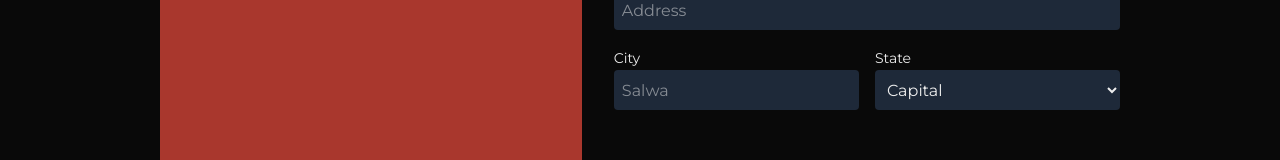
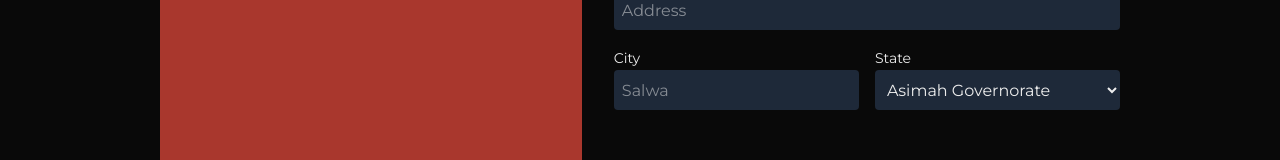
Before and after one commit to Achtelnote/iron-gym, a Next.js app: page /en/checkout in a window 1280 px wide. Shown: the part 590-750 px from the top of the page. Built offline with nearby package versions, Linux system fonts and the light colour scheme; a web font is replaced by a local one.

Commit message:
Minor bug fixes

```diff
--- a/components/form/input-field.tsx
+++ b/components/form/input-field.tsx
@@ -5,6 +5,7 @@ type InputFieldProps = {
   value?: string;
   label?: string;
   placeholder?: string;
+  required?: boolean;
   prefix?: React.ReactNode;
   postfix?: React.ReactNode;
   className?: string;
@@ -23,6 +24,7 @@ export default function InputField({
   value,
   label = "",
   placeholder = "",
+  required = false,
   prefix,
   postfix,
   className = "",
@@ -55,6 +57,7 @@ export default function InputField({
           onChange={onChange}
           pattern={pattern || undefined}
           list={`datalist-${name || id}`}
+          required={required}
           {...props}
         />
         {
--- a/components/navbar.tsx
+++ b/components/navbar.tsx
@@ -96,7 +96,7 @@ function MenuButton({ onClick }: { onClick?: () => void; }) {
 
   if (location !== '/') {
     return (
-      <button className="lg:hidden p-6 hover:bg-[var(--color-nav-item-hover)] cursor-pointer" onClick={nav.back}>
+      <button className="lg:hidden p-6 hd:hover:bg-[var(--color-nav-item-hover)] cursor-pointer" onClick={nav.back}>
         <LuChevronLeft size={24} />
       </button>
     )
@@ -130,7 +130,7 @@ function NavItem({
   return (
     <Link href={href} className={`py-6 px-2 2xl:py-6 2xl:px-4 text-sm 2xl:text-base border-2 hover:bg-[var(--color-nav-item-hover)]/30 border-transparent ${active ? "underline underline-offset-8" : ""} ${className}`} onClick={onClick}>
       {icon}
-      <Typography className="hidden hd:block" uppercase>
+      <Typography uppercase>
         {label}
       </Typography>
     </Link>
--- a/components/product-card.tsx
+++ b/components/product-card.tsx
@@ -3,7 +3,7 @@ import { unstable_ViewTransition as ViewTransition } from 'react';
 import Link from "next/link";
 import { ProductImage } from "./product-thumbnail";
 import Button from './button';
-import { useTranslations } from 'next-intl';
+import { useLocale, useTranslations } from 'next-intl';
 import { Product } from '@/types';
 import { addToCart } from '@/Utils/cartHelper';
 
@@ -15,7 +15,8 @@ type ProductCardProps = {
 };
 
 export default function ProductCard({ product, onClick }: ProductCardProps) {
-  const t = useTranslations("Product")
+  const t = useTranslations("Product");
+  const locale = useLocale();
 
   return (
     <div className="relative sm:min-h-[300px] mt-4 rounded-2xl bg-white/5 hover:bg-white/10 transition-colors duration-200 shadow-md cursor-pointer">
@@ -33,8 +34,8 @@ export default function ProductCard({ product, onClick }: ProductCardProps) {
           </p>
         </div>
       </Link>
-      <Button className="absolute hidden 2xl:block right-0 bottom-0 text-sm uppercase cursor-pointer" label={t("addToCart")} compact onClick={() => addToCart(product)} />
-      <Button className="absolute block 2xl:hidden right-0 bottom-0 text-xs uppercase cursor-pointer" label={t("addToCartShort")} compact onClick={() => addToCart(product)} />
+      <Button className={`absolute hidden 2xl:block ${locale == "en" ? "right-0": "left-0"} bottom-0 text-sm uppercase cursor-pointer`} label={t("addToCart")} compact onClick={() => addToCart(product)} />
+      <Button className={`absolute block 2xl:hidden ${locale == "en" ? "right-0": "left-0"} bottom-0 text-xs uppercase cursor-pointer`} label={t("addToCartShort")} compact onClick={() => addToCart(product)} />
     </div>
   );
 }
--- a/locales/en.json
+++ b/locales/en.json
@@ -69,6 +69,7 @@
     "title": "Product Page",
     "description": "This is the product page where you can find details about our products.",
     "addToCart": "Add to Cart",
+    "addToCartShort": "Add",
     "buyNow": "Buy Now",
     "price": "{price} {currency}",
     "stock": "{stock} in stock",
--- a/public/states.json
+++ b/public/states.json
@@ -1,353 +1,529 @@
 [
   {
-      "title":{
-         "en":"Capital",
-         "ar": "العاصمة"
+    "title": {
+      "en": "Asimah Governorate",
+      "ar": "محافظة العاصمة"
     },
-      "areas":[
+    "areas": [
       {
-            "en":"Abdullah as-Salim suburb",
-            "ar":"ضاحية عبد الله السالم"
+        "en": "Abdulla Al-Salem",
+        "ar": "ضاحية عبد الله السالم"
       },
       {
-            "en":"Adiliya",
-            "ar":"العديلية"
+        "en": "Adailiya",
+        "ar": "العديلية"
       },
       {
-            "en":"Bneid il-Gār",
-            "ar":"بنيد القار"
+        "en": "Al-Sour Gardens",
+        "ar": "حدائق السور"
       },
       {
-            "en":"Da'iya",
-            "ar":"الدعية"
+        "en": "Bnaid Al-Qar",
+        "ar": "بنيد القار"
       },
       {
-            "en":"Dasma",
-            "ar":"الدسمة"
+        "en": "Daiya",
+        "ar": "الدعية"
       },
       {
-            "en":"Dasmān",
-            "ar":"دسمان"
+        "en": "Dasma",
+        "ar": "الدسمة"
       },
       {
-            "en":"Doha",
-            "ar":"الدوحة"
+        "en": "Doha",
+        "ar": "الدوحة"
       },
       {
-            "en":"Faiha'",
-            "ar":"الفيحاء"
+        "en": "Doha Port",
+        "ar": "ميناء الدوحة"
       },
       {
-            "en":"Ghirnata",
-            "ar":"غرناطة"
+        "en": "Faiha",
+        "ar": "الفيحاء"
       },
       {
-            "en":"Jabir al-Ahmad City",
-            "ar":"مدينة جابر الأحمد"
+        "en": "Failaka Island",
+        "ar": "فيلكا"
       },
       {
-            "en":"Jibla",
-            "ar":"جبلة"
+        "en": "Granada",
+        "ar": "غرناطة"
       },
       {
-            "en":"Kaifan",
-            "ar":"كيفان"
+        "en": "Jibla",
+        "ar": "جِبْلَة"
       },
       {
-            "en":"Khaldiya",
-            "ar":"الخالدية"
+        "en": "Kaifan",
+        "ar": "كيفان"
       },
       {
-            "en":"Mansūriya",
-            "ar":"المنصورية"
+        "en": "Khaldiya",
+        "ar": "الخالدية"
       },
       {
-            "en":"Mirgāb",
-            "ar":"المرقاب"
+        "en": "Mansouriya",
+        "ar": "المنصورية"
       },
       {
-            "en":"Nahdha",
-            "ar":"النهضة"
+        "en": "Mirqab",
+        "ar": "المرقاب"
       },
       {
-            "en":"Nuzha",
-            "ar":"النزهة"
+        "en": "Nahdha",
+        "ar": "النهضة"
       },
       {
-            "en":"Qadsiya",
-            "ar":"القادسية"
+        "en": "North West Sulaibikhat",
+        "ar": "شمال غرب الصليبيخات"
       },
       {
-            "en":"Qairawān",
-            "ar":"القيروان"
+        "en": "Nuzha",
+        "ar": "النزهة"
       },
       {
-            "en":"Qurtuba",
-            "ar":"قرطبة"
+        "en": "Qadsiya",
+        "ar": "القادسية"
       },
       {
-            "en":"Rai",
-            "ar":"الري"
+        "en": "Qortuba",
+        "ar": "قرطبة"
       },
       {
-            "en":"Rawda",
-            "ar":"الروضة"
+        "en": "Rawda",
+        "ar": "الروضة"
       },
       {
-            "en":"Salhiya",
-            "ar":"الصالحية"
+        "en": "Shamiya",
+        "ar": "الشامية"
       },
       {
-            "en":"Sawābir",
-            "ar":"الصوابر"
+        "en": "Sharq",
+        "ar": "شرق"
       },
       {
-            "en":"Shamiya",
-            "ar":"الشامية"
+        "en": "Shuwaikh",
+        "ar": "الشويخ"
       },
       {
-            "en":"Sharq",
-            "ar":"شرق"
+        "en": "Shuwaikh Industrial Area",
+        "ar": "الشويخ الصناعية"
       },
       {
-            "en":"Shuwaikh",
-            "ar":"الشويخ"
+        "en": "Shuwaikh Port",
+        "ar": "ميناء الشويخ"
       },
       {
-            "en":"Sulaibikhat",
-            "ar":"الصليبخات"
+        "en": "Sulaibikhat",
+        "ar": "الصليبخات"
       },
       {
-            "en":"Surra",
-            "ar":"السرة"
+        "en": "Qairawan",
+        "ar": "القيروان"
       },
       {
-            "en":"Yarmūk",
-            "ar":"اليرموك"
+        "en": "Surra",
+        "ar": "السرة"
+      },
+      {
+        "en": "Ouha Island",
+        "ar": "جزيرة أوها"
+      },
+      {
+        "en": "Mischan Island",
+        "ar": "جزيرة ميشان"
+      },
+      {
+        "en": "Umm an Namil Island",
+        "ar": "جزيرة ام النمل"
+      },
+      {
+        "en": "Yarmouk",
+        "ar": "اليرموك"
       }
     ]
   },
   {
-      "title":{
-         "en":"Hawalli",
+    "title": {
+      "en": "Hawalli Governorate",
+      "ar": "محافظة حولي"
+    },
+    "areas": [
+      {
+        "en": "Bayan",
+        "ar": "بيان"
+      },
+      {
+        "en": "Jabriya",
+        "ar": "الجابرية"
+      },
+      {
+        "en": "Rumaithiya",
+        "ar": "الرميثية"
+      },
+      {
+        "en": "Salam",
+        "ar": "سلام"
+      },
+      {
+        "en": "Salwa",
+        "ar": "سلوى"
+      },
+      {
+        "en": "Al-Bida'a",
+        "ar": "البدع"
+      },
+      {
+        "en": "Anjafa",
+        "ar": "أنجفة"
+      },
+      {
+        "en": "Hawalli",
         "ar": "حولي"
       },
-      "areas":[
       {
-            "en":"Bayān",
-            "ar":"بيان"
+        "en": "Hitteen",
+        "ar": "حطين"
       },
       {
-            "en":"Bi'di'",
-            "ar":"البدع"
+        "en": "Mishrif",
+        "ar": "مشرف"
       },
       {
-            "en":"Hawalli",
-            "ar":"حولي"
+        "en": "Mubarak Al-Abdullah",
+        "ar": "مبارك العبدالله"
       },
       {
-            "en":"Hittin",
-            "ar":"حطين"
+        "en": "Salmiya",
+        "ar": "السالمية"
       },
       {
-            "en":"Jabriya",
-            "ar":"الجابرية"
+        "en": "Shaab",
+        "ar": "الشعب"
       },
       {
-            "en":"Maidan Hawalli",
-            "ar":"ميدان حولي"
+        "en": "Shuhada",
+        "ar": "الشهداء"
       },
       {
-            "en":"Mishrif",
-            "ar":"مشرف"
+        "en": "Al-Siddiq",
+        "ar": "الصديق"
       },
       {
-            "en":"Mubarak aj-Jabir suburb",
-            "ar":"ضاحية مبارك الجابر"
+        "en": "Ministries Area",
+        "ar": "منطقة الوزارات"
       },
       {
-            "en":"Nigra",
-            "ar":"النقرة"
-         },
-         {
-            "en":"Rumaithiya",
-            "ar":"الرميثية"
-         },
-         {
-            "en":"Salmiya",
-            "ar":"السالمية"
-         },
-         {
-            "en":"Salwa",
-            "ar":"سلوى"
-         },
-         {
-            "en":"Sha'ab",
-            "ar":"الشعب"
-         },
-         {
-            "en":"South Surra",
-            "ar":"جنوب السرة"
+        "en": "Zahra",
+        "ar": "الزهراء"
       }
     ]
   },
   {
-      "title":{
-         "en":"Mubarak al-Kabeer",
+    "title": {
+      "en": "Mubarak Al-Kabeer Governorate",
+      "ar": "محافظة مبارك الكبير"
+    },
+    "areas": [
+      {
+        "en": "Abu Al Hasaniya",
+        "ar": "أبو الحصانية"
+      },
+      {
+        "en": "Abu Ftaira",
+        "ar": "أبو فطيرة"
+      },
+      {
+        "en": "Al-Adan",
+        "ar": "العدان"
+      },
+      {
+        "en": "Al Qurain",
+        "ar": "القرين"
+      },
+      {
+        "en": "Al-Qusour",
+        "ar": "القصور"
+      },
+      {
+        "en": "Al-Fnaitees",
+        "ar": "الفنيطيس"
+      },
+      {
+        "en": "Messila",
+        "ar": "المسيلة"
+      },
+      {
+        "en": "Al-Masayel",
+        "ar": "المسايل"
+      },
+      {
+        "en": "Mubarak Al-Kabeer",
         "ar": "مبارك الكبير"
       },
-      "areas":[
       {
-            "en":"Abu 'Fteira",
-            "ar":"أبو فطيرة"
+        "en": "Sabah Al-Salem",
+        "ar": "صباح السالم"
       },
       {
-            "en":"Adān",
-            "ar":"العدان"
+        "en": "Subhan Industrial",
+        "ar": "صبحان"
       },
       {
-            "en":"Fintās",
-            "ar":"الفنطاس"
+        "en": "Wista",
+        "ar": "وسطي"
       },
       {
-            "en":"Funaitīs",
-            "ar":"الفنيطيس"
-         },
-         {
-            "en":"Misīla",
-            "ar":"المسيلة"
-         },
-         {
-            "en":"Mubarak al-Kabeer",
-            "ar":"مبارك الكبير"
-         },
-         {
-            "en":"Qurain",
-            "ar":"القرين"
-         },
-         {
-            "en":"Qusūr",
-            "ar":"القصور"
-         },
-         {
-            "en":"Sabah as-Salim suburb",
-            "ar":"ضاحية صباح السالم"
-         },
-         {
-            "en":"Sabhān",
-            "ar":"صبحان"
+        "en": "West Abu Ftaira Herafiya",
+        "ar": "غرب ابو فطيرة حرفية"
       }
     ]
   },
   {
-      "title":{
-         "en":"Ahmadi",
+    "title": {
+      "en": "Ahmadi Governorate",
+      "ar": "محافظة الأحمدي"
+    },
+    "areas": [
+      {
+        "en": "Abu Halifa",
+        "ar": "أبو حليفة"
+      },
+      {
+        "en": "Mina Abdulla",
+        "ar": "ميناء عبد الله"
+      },
+      {
+        "en": "Ahmadi",
         "ar": "الأحمدي"
       },
-      "areas":[
       {
-            "en":"Abdullah Port",
-            "ar":"ميناء عبد الله"
+        "en": "Ali Sabah Al-Salem",
+        "ar": "علي صباح السالم"
       },
       {
-            "en":"Abu Hulaifa",
-            "ar":"أبو حليفة"
+        "en": "Egaila",
+        "ar": "العقيلة"
       },
       {
-            "en":"Agricultural Wafra",
-            "ar":"الوفرة الزراعية"
+        "en": "Bar Al-Ahmadi",
+        "ar": "بر الأحمدي"
       },
       {
-            "en":"Ahmadi",
-            "ar":"الأحمدي"
+        "en": "Bnaider",
+        "ar": "بنيدر"
       },
       {
-            "en":"Ali as-Salim suburb",
-            "ar":"ضاحية علي صباح السالم"
+        "en": "Dhaher",
+        "ar": "الظهر"
       },
       {
-            "en":"Aqila",
-            "ar":"العقيلة"
+        "en": "Fahaheel",
+        "ar": "الفحيحيل"
       },
       {
-            "en":"Bneidar",
-            "ar":"بنيدر"
+        "en": "Fahad Al-Ahmad",
+        "ar": "فهد الأحمد"
       },
       {
-            "en":"Fahaheel",
-            "ar":"الفحيحيل"
+        "en": "Hadiya",
+        "ar": "هدية"
       },
       {
-            "en":"Fahd al-Ahmad Suburb",
-            "ar":"ضاحية فهد الأحمد"
+        "en": "Jaber Al-Ali",
+        "ar": "جابر العلي"
       },
       {
-            "en":"Hadiya",
-            "ar":"هدية"
+        "en": "Al-Julaia'a",
+        "ar": "الجليعة"
       },
       {
-            "en":"Jabir al-Ali Suburb",
-            "ar":"ضاحية جابر العلي"
+        "en": "Khairan",
+        "ar": "الخيران"
       },
       {
-            "en":"Jilei'a",
-            "ar":"الجليعة"
+        "en": "Mahboula",
+        "ar": "المهبولة"
       },
       {
-            "en":"Khairan",
-            "ar":"الخيران"
+        "en": "Mangaf",
+        "ar": "المنقف"
       },
       {
-            "en":"Khairan City",
-            "ar":"مدينة الخيران"
+        "en": "Magwa",
+        "ar": "المقوع"
       },
       {
-            "en":"Mahbula",
-            "ar":"المهبولة"
+        "en": "Wafra Residential",
+        "ar": "وفرة السكنية"
       },
       {
-            "en":"Mangaf",
-            "ar":"المنقف"
+        "en": "Al-Nuwaiseeb",
+        "ar": "النويصيب"
       },
       {
-            "en":"Miqwa'",
-            "ar":"المقوع"
+        "en": "Riqqa",
+        "ar": "الرقة"
       },
       {
-            "en":"Nuwaiseeb",
-            "ar":"النويصيب"
+        "en": "Sabah Al-Ahmad",
+        "ar": "صباح الأحمد"
+      }
+    ]
   },
   {
-            "en":"Rigga",
-            "ar":"الرقة"
+    "title": {
+      "en": "Farwaniya Governorate",
+      "ar": "محافظة الفروانية"
+    },
+    "areas": [
+      {
+        "en": "Abdullah Al-Mubarak",
+        "ar": "عبدالله المبارك"
       },
       {
-            "en":"Sabah al-Ahmad City",
-            "ar":"مدينة صباح الأحمد"
+        "en": "Abraq Khaitan",
+        "ar": "أبرق خيطان"
       },
       {
-            "en":"Sabah al-Ahmad Nautical City",
-            "ar":"مدينة صباح الأحمد البحرية"
+        "en": "Al-Andalus",
+        "ar": "الأندلس"
       },
       {
-            "en":"Sabahiya",
-            "ar":"الصباحية"
+        "en": "Al-Ardiya",
+        "ar": "العارضية"
       },
       {
-            "en":"Shu'aiba",
-            "ar":"الشعيبة"
+        "en": "Al-Firdous",
+        "ar": "الفردوس"
       },
       {
-            "en":"Wafra",
-            "ar":"الوفرة"
+        "en": "Al-Jahra Highway",
+        "ar": "طريق الجهراء"
       },
       {
-            "en":"Zoor",
-            "ar":"الزور"
+        "en": "Al-Omariya",
+        "ar": "العمرية"
       },
       {
-            "en":"Zuhar",
-            "ar":"الظهر"
+        "en": "Al-Rabiya",
+        "ar": "الرابية"
+      },
+      {
+        "en": "Al-Rawdha",
+        "ar": "الروضة"
+      },
+      {
+        "en": "Al-Riggae",
+        "ar": "الرقعي"
+      },
+      {
+        "en": "Al-Shadadiya",
+        "ar": "الشدادية"
+      },
+      {
+        "en": "Farwaniya",
+        "ar": "الفروانية"
+      },
+      {
+        "en": "Ishbiliya",
+        "ar": "إشبيلية"
+      },
+      {
+        "en": "Khaitan",
+        "ar": "خيطان"
+      },
+      {
+        "en": "Omariya Medical City",
+        "ar": "المدينة الطبية العمرية"
+      },
+      {
+        "en": "Rehab",
+        "ar": "الرحاب"
+      },
+      {
+        "en": "Sabah Al-Nasser",
+        "ar": "صباح الناصر"
+      }
+    ]
+  },
+  {
+    "title": {
+      "en": "Jahra Governorate",
+      "ar": "محافظة الجهراء"
+    },
+    "areas": [
+      {
+        "en": "Al-Jahra",
+        "ar": "الجهراء"
+      },
+      {
+        "en": "Al-Sulaibiya",
+        "ar": "الصليبية"
+      },
+      {
+        "en": "Al-Ta'awun",
+        "ar": "التعاون"
+      },
+      {
+        "en": "Amghara",
+        "ar": "أمغرة"
+      },
+      {
+        "en": "Kabd",
+        "ar": "كبد"
+      },
+      {
+        "en": "Naseem",
+        "ar": "نسيم"
+      },
+      {
+        "en": "Oyoun",
+        "ar": "عيون"
+      },
+      {
+        "en": "Qasr",
+        "ar": "القصر"
+      },
+      {
+        "en": "Saad Al-Abdullah",
+        "ar": "سعد العبدالله"
+      },
+      {
+        "en": "Sulaibiya Agricultural Area",
+        "ar": "منطقة الصليبية الزراعية"
+      },
+      {
+        "en": "Taima",
+        "ar": "تيماء"
+      },
+      {
+        "en": "Waha",
+        "ar": "الواحة"
+      },
+      {
+        "en": "West Jahra",
+        "ar": "غرب الجهراء"
+      },
+      {
+        "en": "Bubiyan Island",
+        "ar": "جزيرة بوبيان"
+      },
+      {
+        "en": "Warbah Island",
+        "ar": "جزيرة وربة"
+      },
+      {
+        "en": "Al-Nuwaiseeb",
+        "ar": "النويصيب"
+      },
+      {
+        "en": "Kheiran",
+        "ar": "الخيران"
+      },
+      {
+        "en": "Al-Sabahiya",
+        "ar": "الصباحية"
       }
     ]
   }
```
Also changed, not shown: app/[locale]/checkout/page.tsx (+14 -23 lines). Lines whose indentation alone changed are shown as unchanged.
